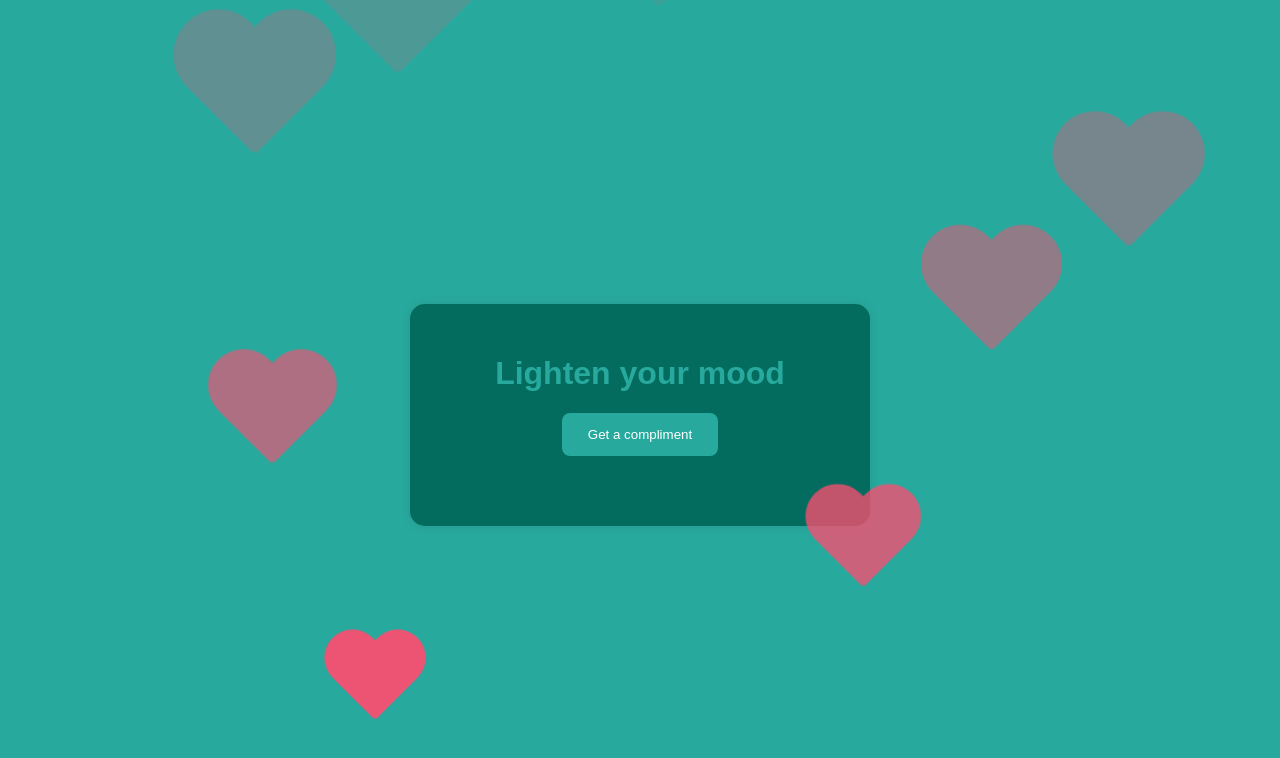
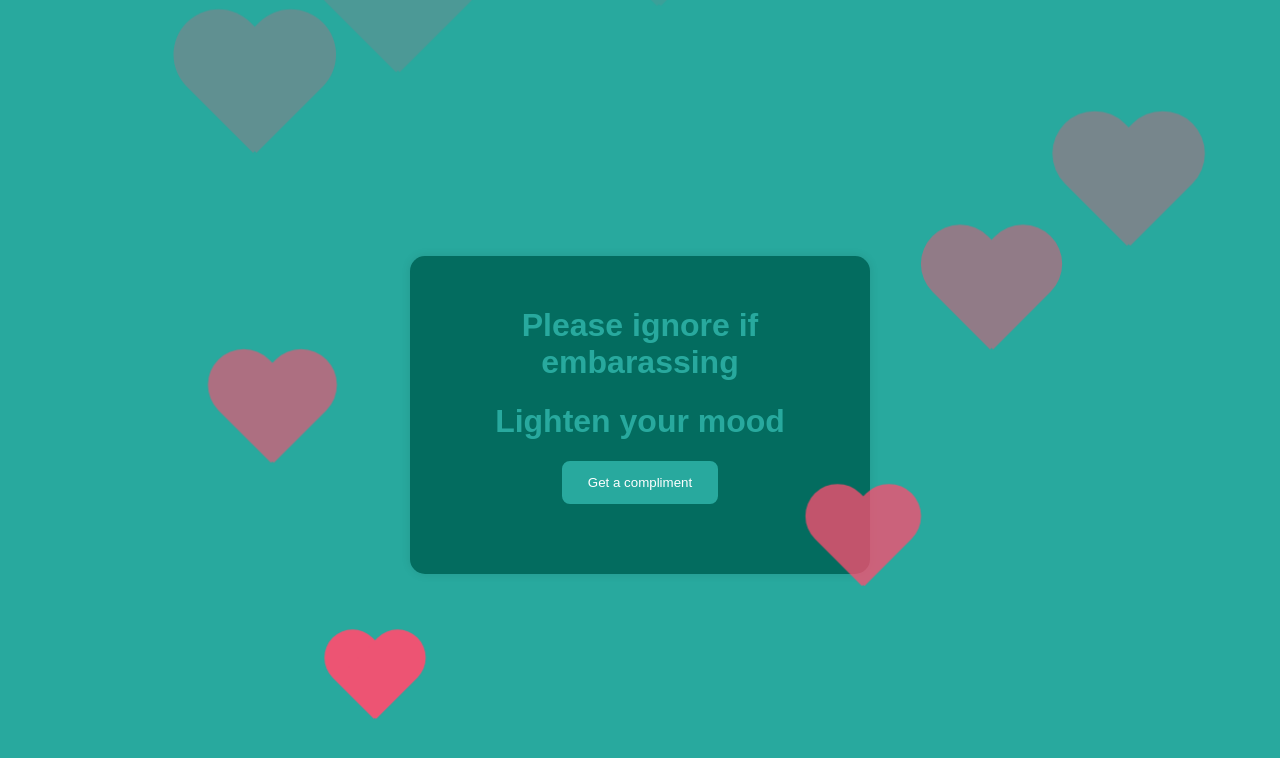
Before and after one commit to Hehe455/Seee, a plain HTML site: page index.html in a window 1280 px wide. Shown: the top 758 px of the page. Drawn offline with Linux system fonts and the light colour scheme.

Commit message:
Update index.html

```diff
--- a/index.html
+++ b/index.html
@@ -150,6 +150,7 @@
 
 <body>
   <div class="container">
+     <h1>Please ignore if embarassing</h1>
     <h1>Lighten your mood</h1>
     <button onclick="changeThemeAndData()">Get a compliment</button>
     <p id="displayData"></p>
```
